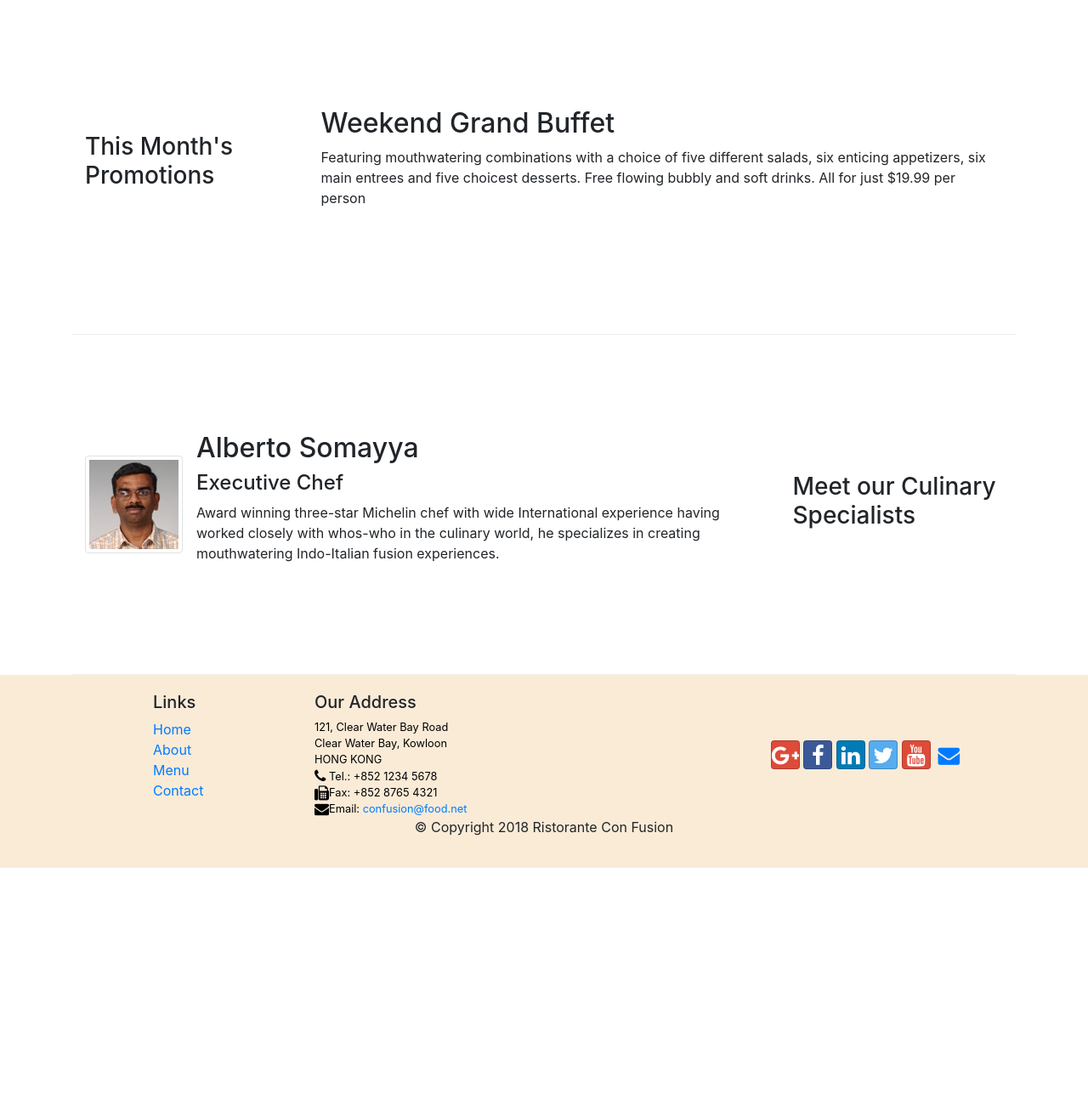
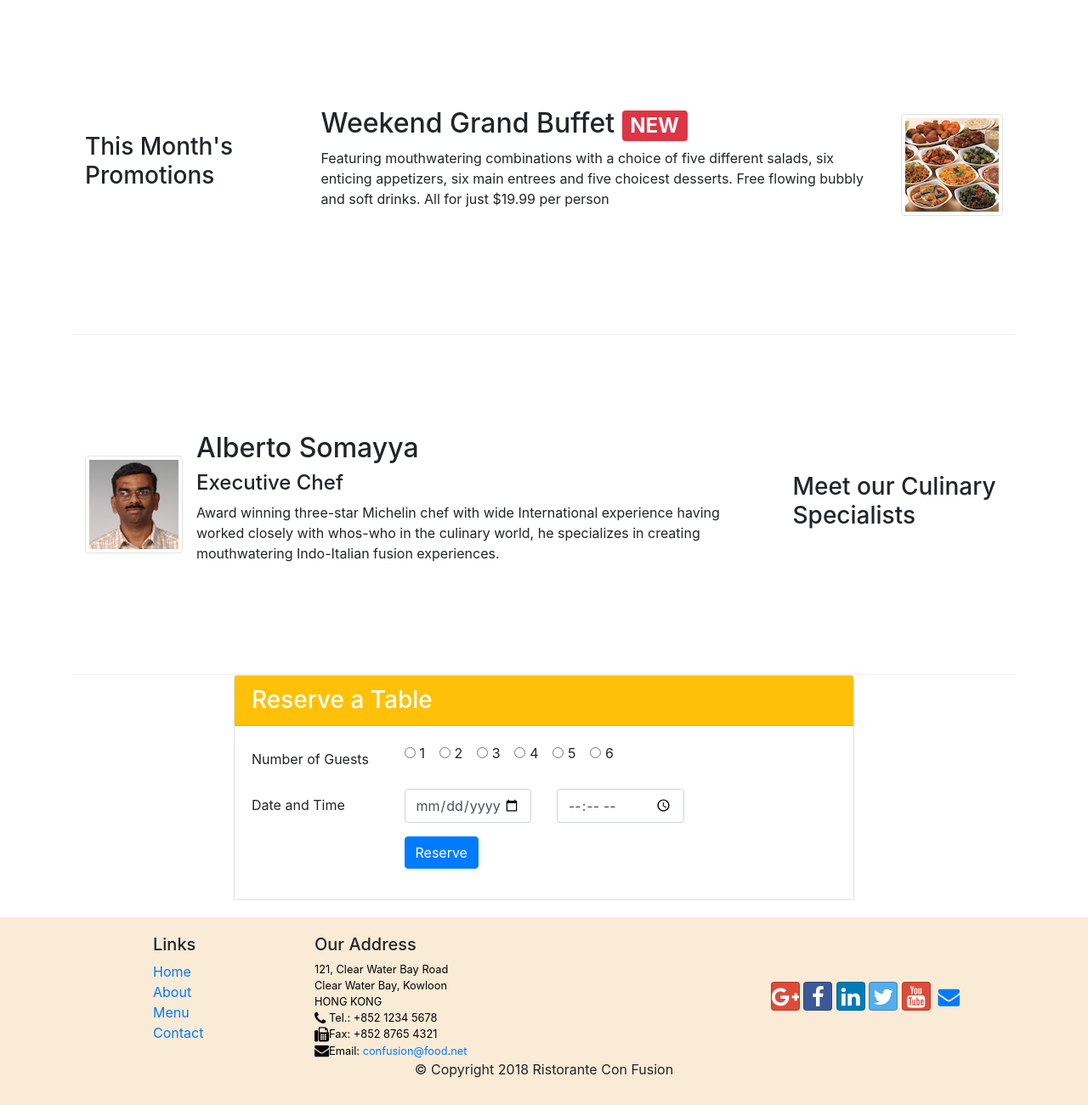
Before and after one commit to ankitkh97/learning-react, a website: page index.html in a window 1280 px wide. Shown: the part 740-2040 px from the top of the page at 85% size. Before the commit the page ends 1761 px from the top, so only its background shows below. Drawn offline with nearby package versions, Linux system fonts and the light colour scheme.

Commit message:
Assignment 2

```diff
--- a/index.html
+++ b/index.html
@@ -42,14 +42,17 @@
                     <h1>Ristorante con Fusion</h1>
                     <p>We take inspiration from the World's best cuisines, and create a unique fusion experience. Our lipsmacking creations will tickle your culinary senses!</p>
                 </div>
-                <div class="col-12 col-sm align-self-center">
+                <div style="margin-bottom: 20px;" class="col-12 col-sm-3 align-self-center">
                     <img src="img/logo.png" class="img-fluid">
+                </div>
+                <div class="col-12 col-sm-3 align-self-center">
+                    <a style="text-decoration: none;" href="#reserve"><button class="btn btn-warning btn-block">Reserve Table</button></a>
                 </div>
             </div>
         </div>
     </header>
 
-    <div class="container">
+    <div class="container" style="margin-bottom: 20px;">
         <div class="row row-content align-items-center">
             <div class="col-12 col-sm-4 order-sm-last col-md-3">
                 <h3>Our Lipsmacking Culinary Creations</h3>
@@ -70,9 +73,16 @@
             <div class="col-12 col-sm-4 order-sm-first col-md-3">
                 <h3>This Month's Promotions</h3>
             </div>
-            <div class="col col-sm col-md">
-                <h2>Weekend Grand Buffet</h2>
-                <p>Featuring mouthwatering combinations with a choice of five different salads, six enticing appetizers, six main entrees and five choicest desserts. Free flowing bubbly and soft drinks. All for just $19.99 per person </p>
+            <div class="col col-sm order-sm-first col-md">
+                <div class="media">
+                    <div class="media-body">
+                        <h2 class="mt-0">Weekend Grand Buffet <span class="badge badge-danger">NEW</span></h2>
+                        <p class="d-none d-sm-block">Featuring mouthwatering combinations with a choice of five different salads, six enticing appetizers, six main entrees and five choicest desserts. Free flowing bubbly and soft drinks. All for just $19.99 per person </p>
+
+                    </div>
+                    <img class="d-flex ml-3 img-thumbnail align-self-center" src="img/buffet.png" alt="buffet">
+
+                </div>
             </div>
         </div>
 
@@ -88,6 +98,65 @@
                         <h2 class="mt-0">Alberto Somayya</h2>
                         <h4>Executive Chef</h4>
                         <p class="d-none d-sm-block">Award winning three-star Michelin chef with wide International experience having worked closely with whos-who in the culinary world, he specializes in creating mouthwatering Indo-Italian fusion experiences. </p>
+                    </div>
+                </div>
+            </div>
+        </div>
+
+        <div class="row">
+            <div class="col-12 offset-sm-2 col-sm-8">
+                <div class="card">
+                    <h3 class="card-header bg-warning text-white">Reserve a Table</h3>
+                    <div class="card-body">
+                        <a name="reserve"></a>
+                        <form class="form">
+                            <div class="form-group row">
+                                <label class="col-lg-3 col-form-label form-control-label">Number of Guests</label>
+                                <div class="col-lg-9">
+                                    <div class="form-check form-check-inline">
+                                        <input class="form-check-input" type="radio" name="inlineRadioOptions" id="inlineRadio1" value="option1">
+                                        <label class="form-check-label" for="inlineRadio1">1</label>
+                                      </div>
+                                      <div class="form-check form-check-inline">
+                                        <input class="form-check-input" type="radio" name="inlineRadioOptions" id="inlineRadio2" value="option2">
+                                        <label class="form-check-label" for="inlineRadio2">2</label>
+                                      </div>
+                                      <div class="form-check form-check-inline">
+                                        <input class="form-check-input" type="radio" name="inlineRadioOptions" id="inlineRadio3" value="option3">
+                                        <label class="form-check-label" for="inlineRadio3">3</label>
+                                      </div>
+                                      <div class="form-check form-check-inline">
+                                        <input class="form-check-input" type="radio" name="inlineRadioOptions" id="inlineRadio4" value="option4">
+                                        <label class="form-check-label" for="inlineRadio4">4</label>
+                                      </div>
+                                      <div class="form-check form-check-inline">
+                                        <input class="form-check-input" type="radio" name="inlineRadioOptions" id="inlineRadio5" value="option5">
+                                        <label class="form-check-label" for="inlineRadio5">5</label>
+                                      </div>
+                                      <div class="form-check form-check-inline">
+                                        <input class="form-check-input" type="radio" name="inlineRadioOptions" id="inlineRadio6" value="option6">
+                                        <label class="form-check-label" for="inlineRadio6">6</label>
+                                      </div>
+                                </div>
+                            </div>
+                            <div class="form-group row">
+                                <label class="col-lg-3 col-form-label form-control-label">Date and Time</label>
+                                <div class="col-lg-3">
+                                    <input type="date" class="form-control" id="date" placeholder="Date">
+                                </div>
+                                <div class="col-lg-3">
+                                    <input type="time" class="form-control" id="time" placeholder="Time">
+                                </div>
+                            </div>
+                            <div class="form-group row">
+                                <label class="col-lg-3 col-form-label form-control-label"></label>
+                                <div class="col-lg-9">
+                                    <button class="btn btn-primary">Reserve</button>
+
+                                </div>
+                            </div>
+
+                        </form>
                     </div>
                 </div>
             </div>
```
